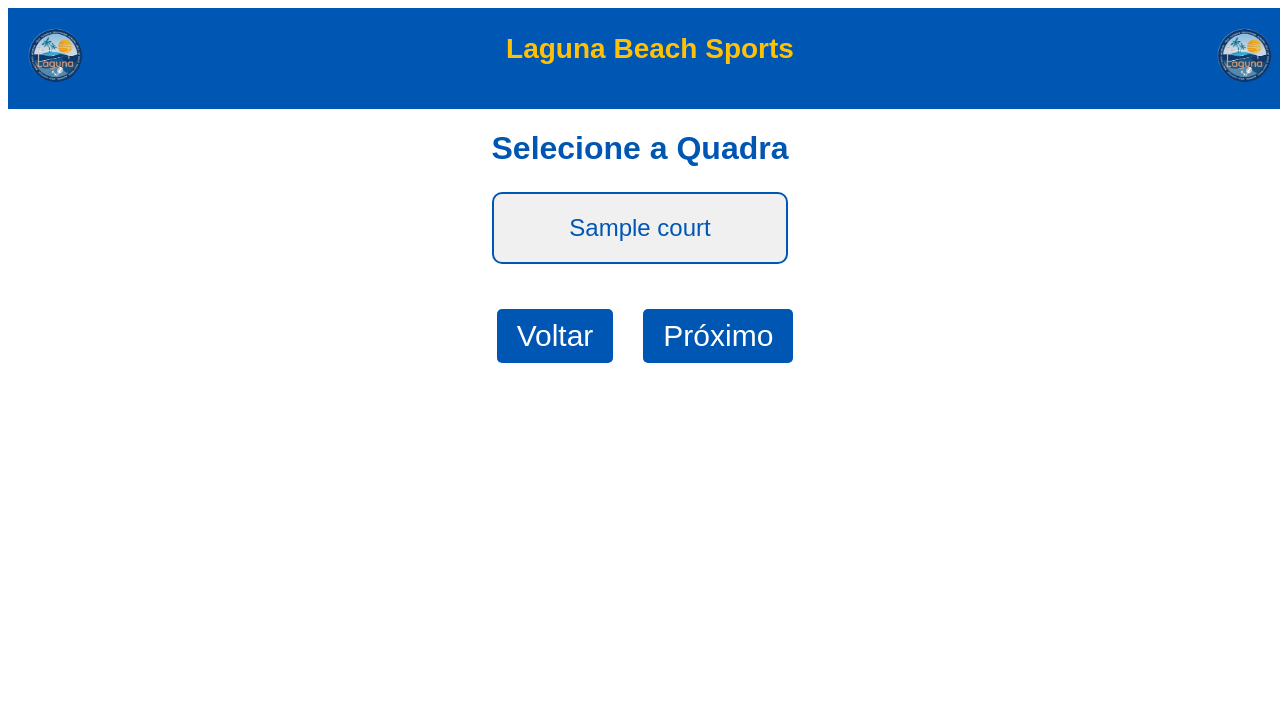
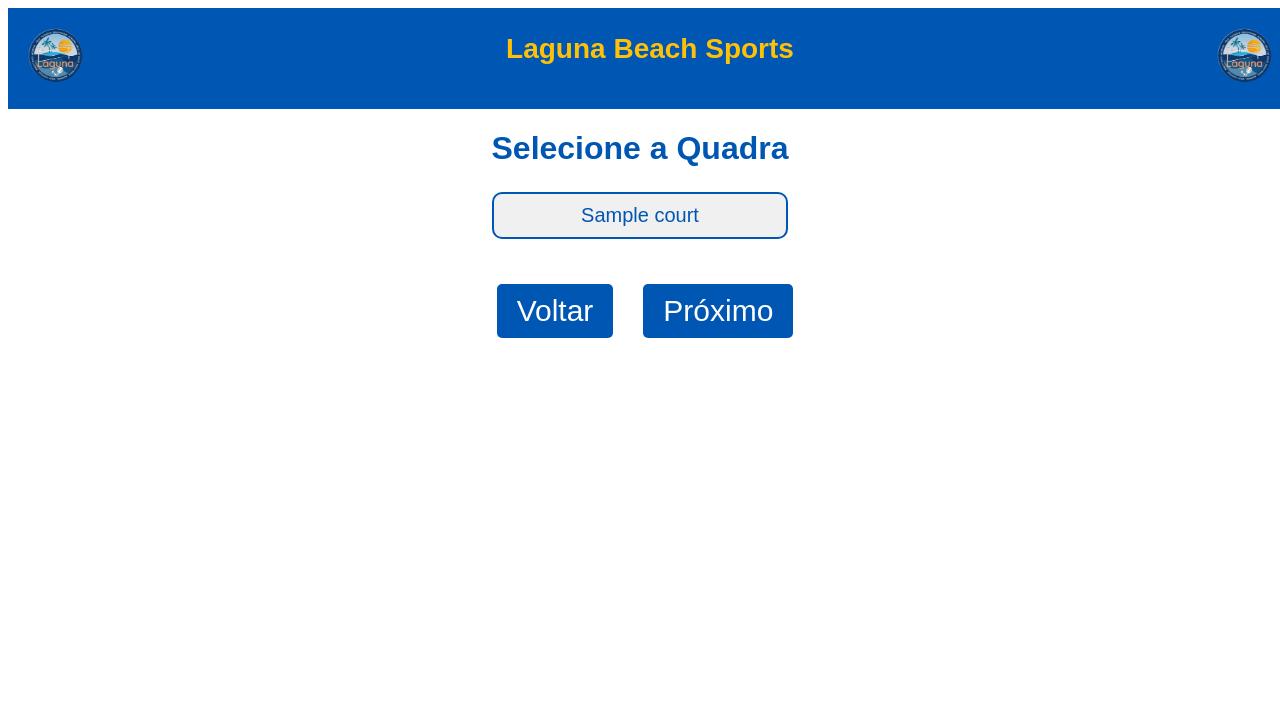
Before and after one commit to Reiniger95/lagunaa, a Django app: page /select_court/ in a window 1280 px wide. Shown: the top 723 px of the page. Run offline with Django 5.2, Linux system fonts and the light colour scheme; a user stored in the database is signed in; tables that the repository leaves empty hold one stand-in row (values such as "Sample post").

Commit message:
dessisto

```diff
--- a/agendador/laguna/templates/select_court.html
+++ b/agendador/laguna/templates/select_court.html
@@ -15,7 +15,7 @@
       flex-direction: column;
       align-items: center;
       justify-content: center;
-      width: 80%;
+      width: 100%;
       margin: 0 auto;
     }
 
@@ -33,13 +33,13 @@
       width: 100%;
       max-width: 300px;
       margin: 5px;
-      padding: 20px;
+      padding: 10px;
       text-align: center;
       border: 2px solid #0056b3;
       border-radius: 10px;
       background-color: #f0f0f0;
       cursor: pointer;
-      font-size: 24px;
+      font-size: 20px;
       color: #0056b3;
       transition: background-color 0.3s, color 0.3s;
     }
```
